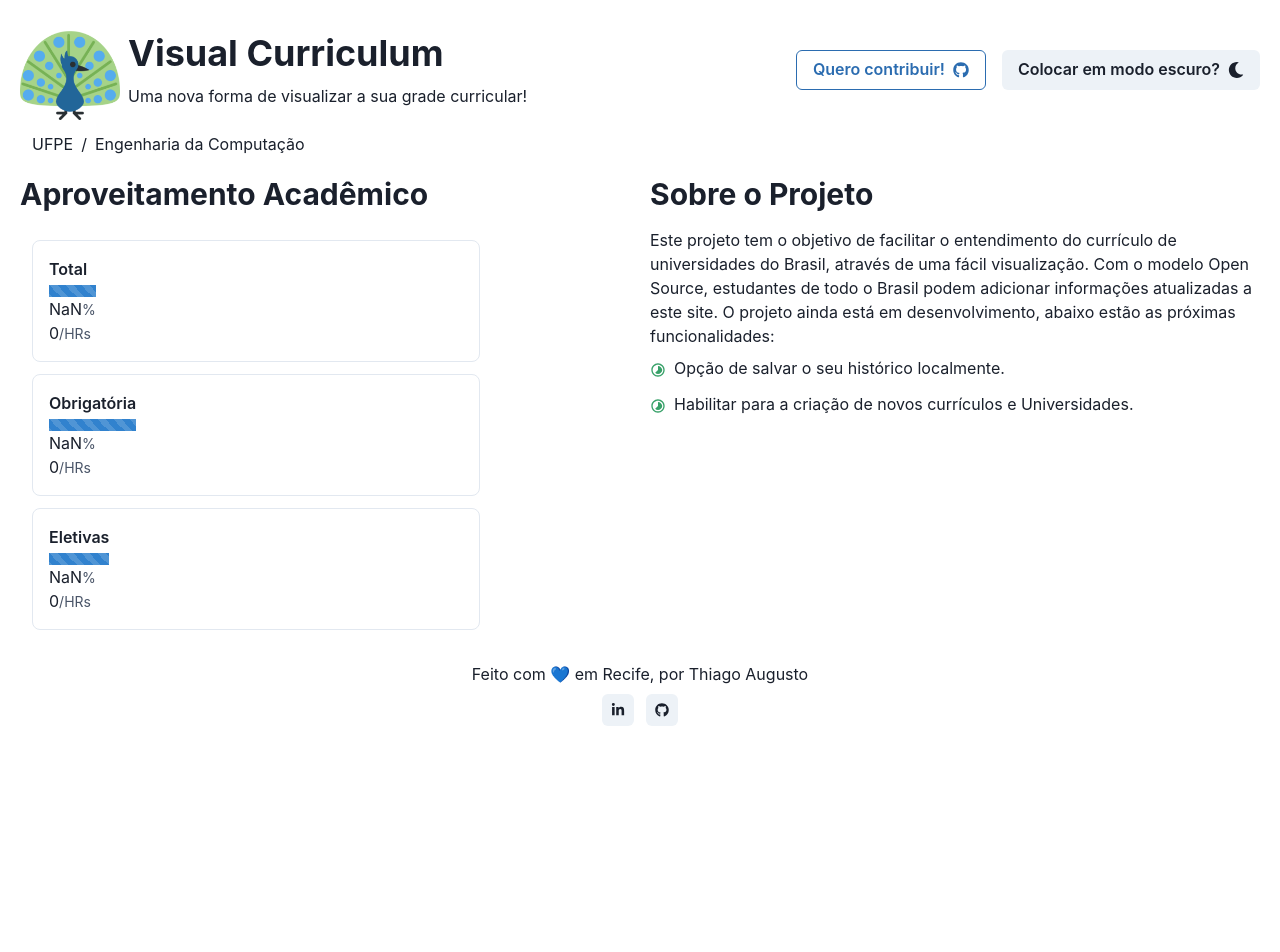
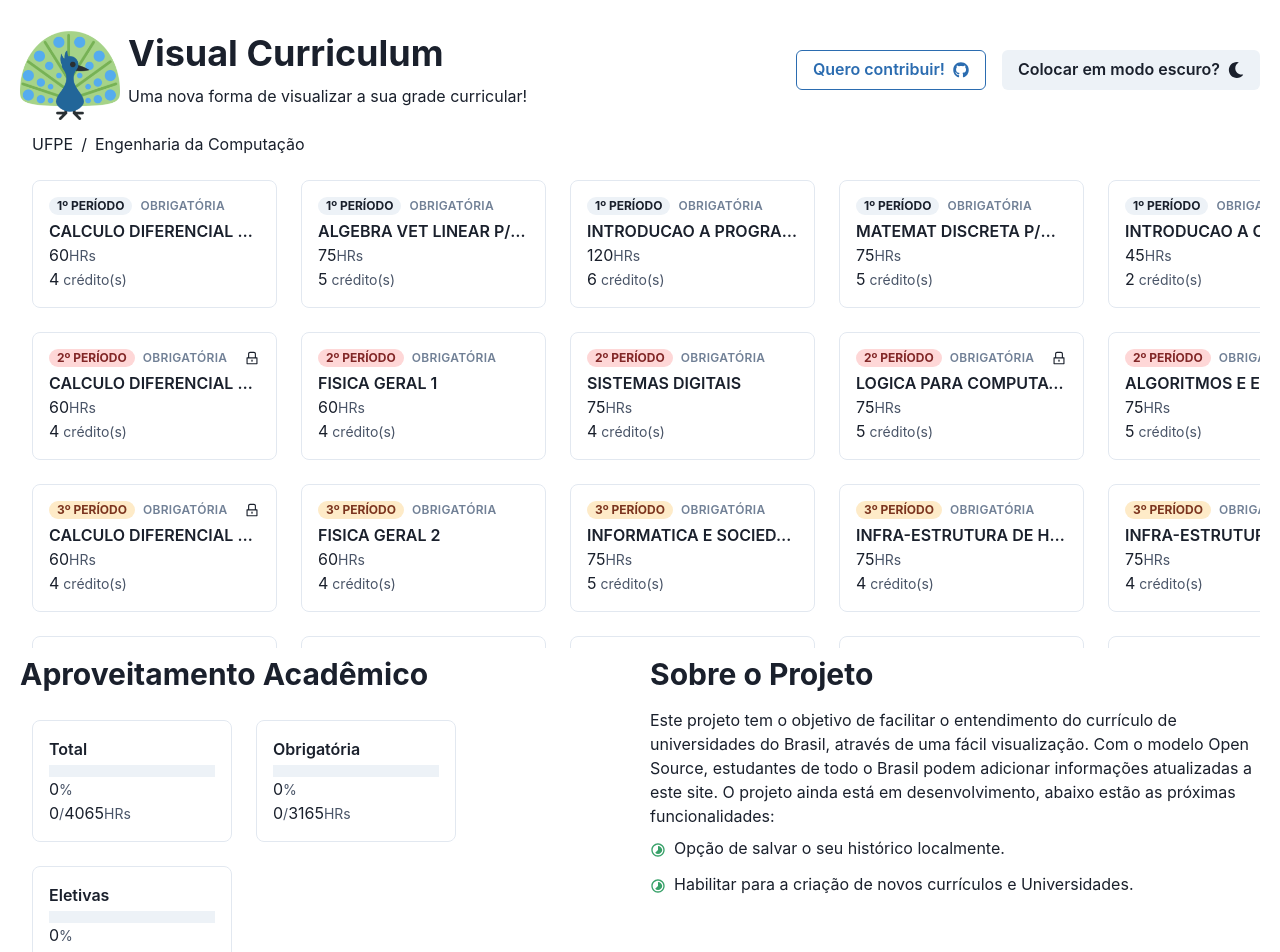
Before and after one commit to ThiagoAugustoSM/visual-curriculum, a React (Create React App) app: page / in a window 1280 px wide. Shown: the top 952 px of the page. Before the commit the page ends 800 px from the top, so only its background shows below. Built offline with nearby package versions, Linux system fonts and the light colour scheme.

Commit message:
New develop.

```diff
--- a/src/App.tsx
+++ b/src/App.tsx
@@ -1,6 +1,6 @@
 import React, { useEffect, useState } from 'react';
 import { Box, SimpleGrid, Flex } from '@chakra-ui/react';
-
+import JSON from './assets/engenhariaDaComputacao.json';
 import Header from './components/Header';
 import Navigator from './components/Navigator';
 import DisciplineBox from './components/DisciplineBox';
@@ -12,7 +12,7 @@ import { CurriculumType } from './models/Curriculum';
 
 function App(): React.ReactElement {
   const [curriculum, setCurriculum] = useState<
-    CurriculumType | Record<string, never>
+    CurriculumType | Record<string, any>
   >({});
   const [academicTotalDone, setAcademicTotalDone] = useState(0);
   const [academicObligatoryDone, setAcademicObligatoryDone] = useState(0);
@@ -37,10 +37,10 @@ function App(): React.ReactElement {
   };
 
   useEffect(() => {
-    fetch('./university/UFPE/engenhariaDaComputacao.json')
-      .then((response) => console.log(response))
-      // .then((json) => setCurriculum(json))
-      .catch((err) => console.log(err));
+    setCurriculum(JSON);
+    // fetch('./university/UFPE/engenhariaDaComputacao.json')
+    //   .then((response) => response.json())
+    //   .then((json) => setCurriculum(json));
   }, []);
 
   const arrayOfSemesters = Array.from(
@@ -54,8 +54,7 @@ function App(): React.ReactElement {
       <Navigator />
       <Box w="100%" maxH="60vh" overflow="scroll">
         {arrayOfSemesters.map((semester) => (
-          <Flex>
-            <Box w="100%" key={`row-${semester}`}>
+          <Flex key={`rows-${semester}`}>
             {curriculum?.disciplines
               .filter((item) => item.semester === semester)
               .map((item) => (
@@ -66,7 +65,6 @@ function App(): React.ReactElement {
                   {...item}
                 />
               ))}
-            </Box>
           </Flex>
         ))}
       </Box>
@@ -76,8 +74,8 @@ function App(): React.ReactElement {
           academicObligatoryDone={academicObligatoryDone}
           academicElectiveDone={academicElectiveDone}
           totalHours={curriculum.totalHours}
-          totalHoursObligatory={curriculum?.totalHoursObligatory}
-          totalHoursElective={curriculum?.totalHoursElective}
+          totalHoursObligatory={curriculum.totalHoursObligatory}
+          totalHoursElective={curriculum.totalHoursElective}
         />
         <NextSteps />
       </SimpleGrid>
--- /dev/null
+++ b/src/assets/engenhariaDaComputacao.json
@@ -0,0 +1,370 @@
+{
+  "university": "UFPE - Universidade Federal de Pernambuco",
+  "course": "Engenharia da Computação",
+  "semesters": 10,
+  "totalHours": 4065,
+  "totalHoursObligatory": 3165,
+  "totalHoursElective": 900,
+  "disciplines": [
+    {
+      "name": "CALCULO DIFERENCIAL E INTEGRAL 1",
+      "code": "MA531",
+      "prerequisites": [],
+      "semester": 1,
+      "hours": 60,
+      "credits": 4,
+      "isObligatory": true
+    },
+    {
+      "name": "ALGEBRA VET LINEAR P/COMPUTACAO",
+      "code": "MA026",
+      "prerequisites": [],
+      "semester": 1,
+      "hours": 75,
+      "credits": 5,
+      "isObligatory": true
+    },
+    {
+      "name": "INTRODUCAO A PROGRAMACAO",
+      "code": "IF669",
+      "prerequisites": [],
+      "semester": 1,
+      "hours": 120,
+      "credits": 6,
+      "isObligatory": true
+    },
+    {
+      "name": "MATEMAT DISCRETA P/COMPUTACAO",
+      "code": "IF670",
+      "prerequisites": [],
+      "semester": 1,
+      "hours": 75,
+      "credits": 5,
+      "isObligatory": true
+    },
+    {
+      "name": "INTRODUCAO A COMPUTACAO",
+      "code": "IF668",
+      "prerequisites": [],
+      "semester": 1,
+      "hours": 45,
+      "credits": 2,
+      "isObligatory": true
+    },
+    {
+      "name": "CALCULO DIFERENCIAL E INTEGRAL 2",
+      "code": "MA027",
+      "prerequisites": ["MA531"],
+      "semester": 2,
+      "hours": 60,
+      "credits": 4,
+      "isObligatory": true
+    },
+    {
+      "name": "FISICA GERAL 1",
+      "code": "FI006",
+      "prerequisites": [],
+      "semester": 2,
+      "hours": 60,
+      "credits": 4,
+      "isObligatory": true
+    },
+    {
+      "name": "SISTEMAS DIGITAIS",
+      "code": "IF675",
+      "prerequisites": [],
+      "semester": 2,
+      "hours": 75,
+      "credits": 4,
+      "isObligatory": true
+    },
+    {
+      "name": "LOGICA PARA COMPUTACAO",
+      "code": "IF673",
+      "prerequisites": ["IF670"],
+      "semester": 2,
+      "hours": 75,
+      "credits": 5,
+      "isObligatory": true
+    },
+    {
+      "name": "ALGORITMOS E ESTRUTURAS DE DADOS",
+      "code": "IF672",
+      "prerequisites": ["IF669"],
+      "semester": 2,
+      "hours": 75,
+      "credits": 5,
+      "isObligatory": true
+    },
+    {
+      "name": "CALCULO DIFERENCIAL E INTEGRAL 3",
+      "code": "MA128",
+      "prerequisites": ["MA027"],
+      "semester": 3,
+      "hours": 60,
+      "credits": 4,
+      "isObligatory": true
+    },
+    {
+      "name": "FISICA GERAL 2",
+      "code": "FI007",
+      "prerequisites": [],
+      "semester": 3,
+      "hours": 60,
+      "credits": 4,
+      "isObligatory": true
+    },
+    {
+      "name": "INFORMATICA E SOCIEDADE",
+      "code": "IF679",
+      "prerequisites": [],
+      "semester": 3,
+      "hours": 75,
+      "credits": 5,
+      "isObligatory": true
+    },
+    {
+      "name": "INFRA-ESTRUTURA DE HARDWARE",
+      "code": "IF674",
+      "prerequisites": [],
+      "semester": 3,
+      "hours": 75,
+      "credits": 4,
+      "isObligatory": true
+    },
+    {
+      "name": "INFRA-ESTRUTURA DE SOFTWARE",
+      "code": "IF677",
+      "prerequisites": [],
+      "semester": 3,
+      "hours": 75,
+      "credits": 4,
+      "isObligatory": true
+    },
+    {
+      "name": "ESTATIST PROBABILIDADE COMPUTACAO",
+      "code": "ET586",
+      "prerequisites": [],
+      "semester": 4,
+      "hours": 75,
+      "credits": 5,
+      "isObligatory": true
+    },
+    {
+      "name": "FISICA EXPERIMENTAL 1",
+      "code": "FI021",
+      "prerequisites": [],
+      "semester": 4,
+      "hours": 45,
+      "credits": 1,
+      "isObligatory": true
+    },
+    {
+      "name": "FISICA GERAL 3",
+      "code": "FI108",
+      "prerequisites": [],
+      "semester": 4,
+      "hours": 60,
+      "credits": 4,
+      "isObligatory": true
+    },
+    {
+      "name": "GERENCIAMENTO DADOS E INFORMACAO",
+      "code": "IF685",
+      "prerequisites": [],
+      "semester": 4,
+      "hours": 75,
+      "credits": 4,
+      "isObligatory": true
+    },
+    {
+      "name": "INTERFACE HARDWARE-SOFTWARE",
+      "code": "IF817",
+      "prerequisites": [],
+      "semester": 4,
+      "hours": 75,
+      "credits": 3,
+      "isObligatory": true
+    },
+    {
+      "name": "MET. NUMERICOS COMPUTACIONAIS",
+      "code": "IF816",
+      "prerequisites": [],
+      "semester": 4,
+      "hours": 75,
+      "credits": 5,
+      "isObligatory": true
+    },
+    {
+      "name": "CIRCUITOS ELETRICOS 1A",
+      "code": "EL215",
+      "prerequisites": [],
+      "semester": 5,
+      "hours": 90,
+      "credits": 5,
+      "isObligatory": true
+    },
+    {
+      "name": "HISTORIA E FUTURO DA COMPUTACAO",
+      "code": "IF690",
+      "prerequisites": [],
+      "semester": 5,
+      "hours": 45,
+      "credits": 3,
+      "isObligatory": true
+    },
+    {
+      "name": "INFRA-ESTRUTURA DE COMUNICACAO",
+      "code": "IF678",
+      "prerequisites": [],
+      "semester": 5,
+      "hours": 75,
+      "credits": 5,
+      "isObligatory": true
+    },
+    {
+      "name": "PARADIGMAS LING.COMPUTACIONAIS",
+      "code": "IF686",
+      "prerequisites": [],
+      "semester": 5,
+      "hours": 75,
+      "credits": 4,
+      "isObligatory": true
+    },
+    {
+      "name": "SINAIS SISTEMAS P/ENG. COMPUTACAO",
+      "code": "ES413",
+      "prerequisites": [],
+      "semester": 5,
+      "hours": 75,
+      "credits": 5,
+      "isObligatory": true
+    },
+    {
+      "name": "ELETROMAGNETISMO 1",
+      "code": "ES238",
+      "prerequisites": [],
+      "semester": 6,
+      "hours": 75,
+      "credits": 4,
+      "isObligatory": true
+    },
+    {
+      "name": "ENGENHARIA SOFTWARE E SISTEMAS",
+      "code": "IF682",
+      "prerequisites": [],
+      "semester": 6,
+      "hours": 75,
+      "credits": 4,
+      "isObligatory": true
+    },
+    {
+      "name": "INFORMATICA TEORICA",
+      "code": "IF689",
+      "prerequisites": [],
+      "semester": 6,
+      "hours": 75,
+      "credits": 5,
+      "isObligatory": true
+    },
+    {
+      "name": "INGLES PARA COMPUTACAO",
+      "code": "LE530",
+      "prerequisites": [],
+      "semester": 6,
+      "hours": 75,
+      "credits": 4,
+      "isObligatory": true
+    },
+    {
+      "name": "INTRODUCAO DISPOS SEMICONDUTORES",
+      "code": "ES232",
+      "prerequisites": [],
+      "semester": 6,
+      "hours": 60,
+      "credits": 3,
+      "isObligatory": true
+    },
+    {
+      "name": "ELETRONICA 1",
+      "code": "ES238",
+      "prerequisites": [],
+      "semester": 7,
+      "hours": 75,
+      "credits": 4,
+      "isObligatory": true
+    },
+    {
+      "name": "PRINCIPIOS DE COMUNICACAO",
+      "code": "ES344",
+      "prerequisites": [],
+      "semester": 7,
+      "hours": 75,
+      "credits": 4,
+      "isObligatory": true
+    },
+    {
+      "name": "SERVOMECANISMO P/ ENG. COMPUTACAO",
+      "code": "ES414",
+      "prerequisites": [],
+      "semester": 7,
+      "hours": 75,
+      "credits": 4,
+      "isObligatory": true
+    },
+    {
+      "name": "SISTEMAS INTELIGENTES",
+      "code": "IF684",
+      "prerequisites": [],
+      "semester": 7,
+      "hours": 75,
+      "credits": 4,
+      "isObligatory": true
+    },
+    {
+      "name": "TEO.IMPLEMEN.LING. COMPUTACIONAIS",
+      "code": "IF688",
+      "prerequisites": [],
+      "semester": 7,
+      "hours": 75,
+      "credits": 4,
+      "isObligatory": true
+    },
+    {
+      "name": "METODOL EXPRESSAO TEC-CIENTIFICA",
+      "code": "IF676",
+      "prerequisites": [],
+      "semester": 8,
+      "hours": 75,
+      "credits": 5,
+      "isObligatory": true
+    },
+    {
+      "name": "PROJETO CO-DESENV. HARD-SOFTWARE",
+      "code": "IF822",
+      "prerequisites": [],
+      "semester": 8,
+      "hours": 75,
+      "credits": 3,
+      "isObligatory": true
+    },
+    {
+      "name": "ESTAGIO",
+      "code": "IF819",
+      "prerequisites": [],
+      "semester": 9,
+      "hours": 300,
+      "credits": 16,
+      "isObligatory": true
+    },
+    {
+      "name": "TRABALHO DE GRADUACAO",
+      "code": "IF813",
+      "prerequisites": [],
+      "semester": 10,
+      "hours": 150,
+      "credits": 7,
+      "isObligatory": true
+    }
+  ]
+}
--- a/src/components/DisciplineBox/index.tsx
+++ b/src/components/DisciplineBox/index.tsx
@@ -107,8 +107,7 @@ const DisciplineBox = (props: DisciplineBoxProps): React.ReactElement => {
       overflow="hidden"
     >
       <Box p="4">
-        <Flex>
-          <Box alignItems="center">
+        <Flex alignItems="center">
           <Badge
             borderRadius="full"
             colorScheme={badgeSemesterColor(semester)}
@@ -152,9 +151,7 @@ const DisciplineBox = (props: DisciplineBoxProps): React.ReactElement => {
                     <PopoverBody>
                       <UnorderedList>
                         {prerequisites.map((prerequisite) => (
-                            <ListItem key={prerequisite}>
-                              {prerequisite}
-                            </ListItem>
+                          <ListItem key={prerequisite}>{prerequisite}</ListItem>
                         ))}
                       </UnorderedList>
                     </PopoverBody>
@@ -163,19 +160,17 @@ const DisciplineBox = (props: DisciplineBoxProps): React.ReactElement => {
               </Popover>
             </Box>
           )}
-          </Box>
         </Flex>
 
-        <Box>
-          <Text
-            noOfLines={1}
+        <Box
+          overflow="hidden"
           as="h4"
+          fontWeight="semibold"
           mt="1"
-            fontWeight="semibold"
-            lineHeight="tight"
+          whiteSpace="nowrap"
+          textOverflow="ellipsis"
         >
           {name}
-          </Text>
         </Box>
 
         <Box>
--- a/src/components/StatsContainer/index.tsx
+++ b/src/components/StatsContainer/index.tsx
@@ -1,5 +1,5 @@
 import React from 'react';
-import { Stack, Heading, Box, Flex } from '@chakra-ui/react';
+import { Stack, Heading, Flex } from '@chakra-ui/react';
 
 import StatsHours from '../StatsHours';
 
@@ -25,8 +25,7 @@ const StatsContainer = ({
       <Heading as="h2" size="lg" marginY="2">
         Aproveitamento Acadêmico
       </Heading>
-      <Flex flexWrap="wrap">
-        <Box w="100%">
+      <Flex flexWrap="wrap" w="100%">
         <StatsHours
           title="Total"
           partial={academicTotalDone}
@@ -42,7 +41,6 @@ const StatsContainer = ({
           partial={academicElectiveDone}
           total={totalHoursElective}
         />
-        </Box>
       </Flex>
     </Stack>
   );
--- a/src/components/StatsHours/index.tsx
+++ b/src/components/StatsHours/index.tsx
@@ -22,8 +22,7 @@ const HourStats = ({
       overflow="hidden"
       m="3"
     >
-      <Flex>
-        <Box
+      <Flex
         p="4"
         flexDir="column"
         alignItems="flex-start"
@@ -53,7 +52,6 @@ const HourStats = ({
             HRs
           </Box>
         </Box>
-        </Box>
       </Flex>
     </Box>
   );
```
Lines whose indentation alone changed are shown as unchanged.
